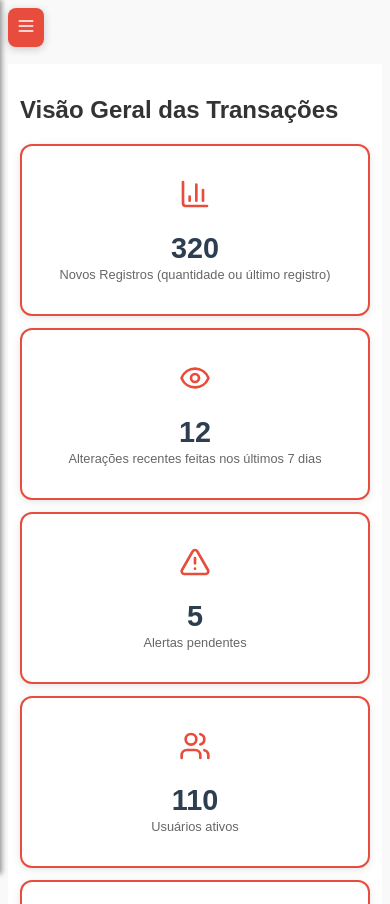
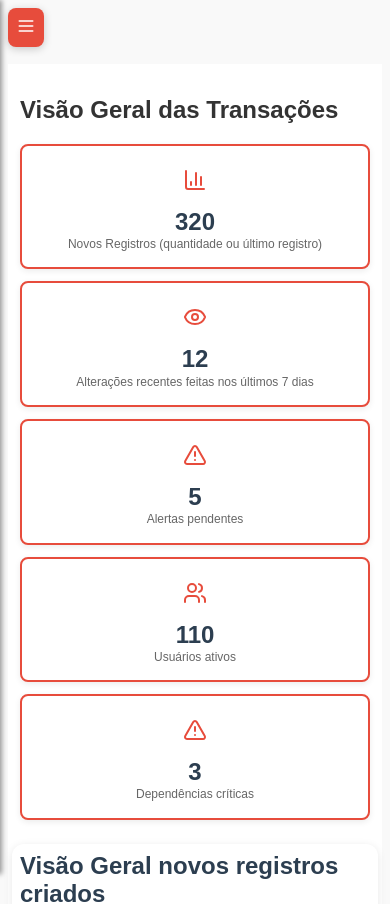
Before and after one commit to JotaNunesSquad03/Sistema_de_Gerenciamento_Jota_Nunes_Squad03, a React (Vite) app in the folder app/: page /dashboard in a window 390 px wide. Shown: the top 904 px of the page. Built offline with nearby package versions, Linux system fonts and the light colour scheme.

Commit message:
ajuste no tamanho e design dos cards com métricas

```diff
--- a/app/src/components/pages/Dashboard/Dashboard.scss
+++ b/app/src/components/pages/Dashboard/Dashboard.scss
@@ -163,33 +163,33 @@
 
   .metrics-grid {
     display: grid;
-    grid-template-columns: repeat(auto-fit, minmax(200px, 1fr));
-    gap: 1rem;
+    grid-template-columns: repeat(auto-fit, minmax(180px, 1fr));
+    gap: 0.75rem;
     width: 100%;
   }
 
   .metric-card {
     background: white;
     border: 2px solid #e74c3c;
-    border-radius: 12px;
-    padding: 1.5rem;
+    border-radius: 8px;
+    padding: 1rem;
     display: flex;
     align-items: center;
-    gap: 1rem;
-    box-shadow: 0 2px 8px rgba(0, 0, 0, 0.1);
-    min-height: 120px;
+    gap: 0.75rem;
+    box-shadow: 0 2px 6px rgba(0, 0, 0, 0.08);
+    min-height: 80px;
 
     .metric-icon {
       color: #e74c3c;
       display: flex;
       align-items: center;
       justify-content: center;
-      width: 48px;
-      height: 48px;
+      width: 36px;
+      height: 36px;
 
       svg {
-        width: 32px;
-        height: 32px;
+        width: 24px;
+        height: 24px;
       }
     }
 
@@ -197,18 +197,18 @@
       flex: 1;
 
       .metric-value {
-        font-size: 1.8rem;
+        font-size: 1.5rem;
         font-weight: 700;
         color: #2c3e50;
-        margin: 0 0 0.25rem 0;
+        margin: 0 0 0.2rem 0;
         line-height: 1;
       }
 
       p {
-        font-size: 0.8rem;
+        font-size: 0.75rem;
         color: #666;
         margin: 0;
-        line-height: 1.3;
+        line-height: 1.2;
       }
     }
   }
@@ -378,7 +378,7 @@
   }
 
   .overview-section .metrics-grid {
-    grid-template-columns: repeat(auto-fit, minmax(180px, 1fr));
+    grid-template-columns: repeat(auto-fit, minmax(160px, 1fr));
   }
 
   .search-bar .search-input {
@@ -431,28 +431,29 @@
   }
 
   .metric-card {
-    padding: 1rem;
+    padding: 0.75rem;
     flex-direction: column;
     text-align: center;
-    gap: 0.75rem;
+    gap: 0.5rem;
+    min-height: 70px;
 
     .metric-icon {
-      width: 40px;
-      height: 40px;
+      width: 32px;
+      height: 32px;
 
       svg {
-        width: 24px;
-        height: 24px;
+        width: 20px;
+        height: 20px;
       }
     }
 
     .metric-content {
       .metric-value {
-        font-size: 1.5rem;
+        font-size: 1.3rem;
       }
 
       p {
-        font-size: 0.75rem;
+        font-size: 0.7rem;
       }
     }
   }
@@ -525,7 +526,28 @@
   }
 
   .metric-card {
-    padding: 0.75rem;
+    padding: 0.5rem;
+    min-height: 60px;
+
+    .metric-icon {
+      width: 28px;
+      height: 28px;
+
+      svg {
+        width: 18px;
+        height: 18px;
+      }
+    }
+
+    .metric-content {
+      .metric-value {
+        font-size: 1.2rem;
+      }
+
+      p {
+        font-size: 0.65rem;
+      }
+    }
   }
 
   .registros-table {
```
